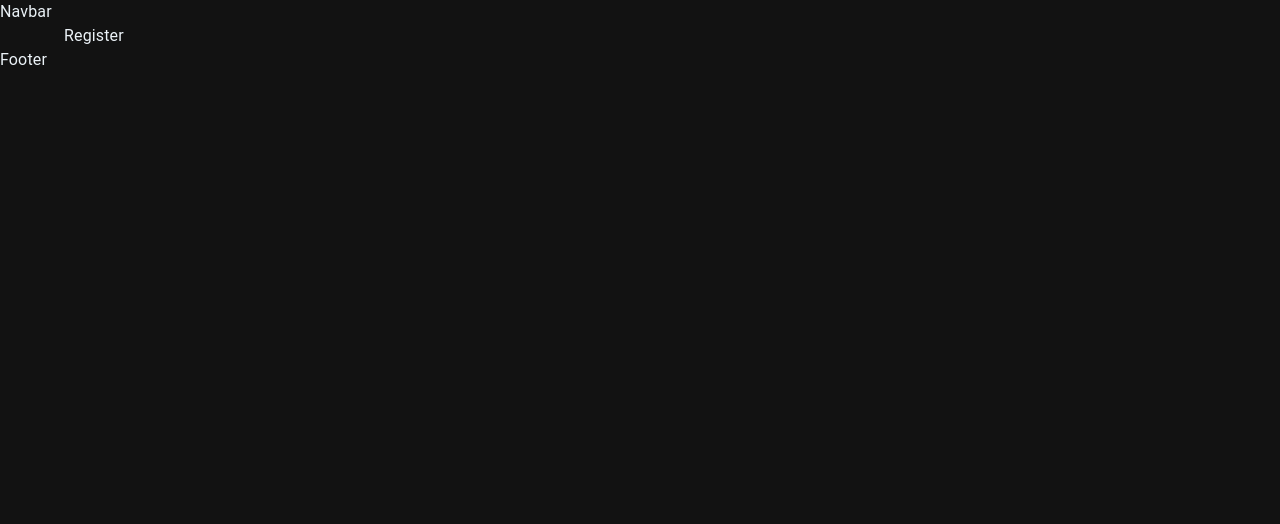
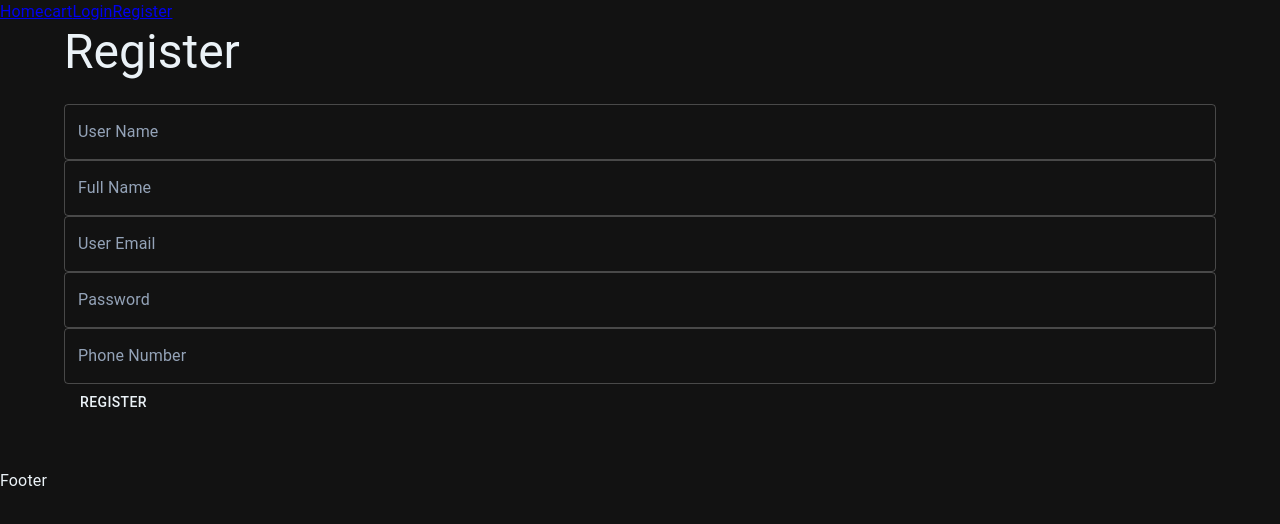
Before and after one commit to boshrabxy-lix/2Try-endProject, a React (Vite) app: page /register in a window 1280 px wide. Shown: the top 524 px of the page. Built offline with nearby package versions, Linux system fonts and the light colour scheme.

Commit message:
Register Server side validation +Preliminary design +registerSchema

```diff
--- a/src/components/navbar/Navbar.jsx
+++ b/src/components/navbar/Navbar.jsx
@@ -1,9 +1,13 @@
-import React from 'react'
+import React from "react";
+import { Link } from 'react-router-dom';
 
 export default function Navbar() {
   return (
     <div>
-      Navbar
+      <Link to="/">Home</Link>
+      <Link to="/cart">cart</Link>
+      <Link to="login">Login</Link>
+      <Link to="register">Register</Link>
     </div>
-  )
+  );
 }
--- a/src/pages/auth/register/Register.jsx
+++ b/src/pages/auth/register/Register.jsx
@@ -1,7 +1,105 @@
-import React from 'react'
+import Box from "@mui/material/Box";
+import React, { useState } from "react";
+import Button from "@mui/material/Button";
+import TextField from "@mui/material/TextField";
+import Typography from "@mui/material/Typography";
+import axios from "axios";
+import { useForm } from "react-hook-form";
+import { yupResolver } from "@hookform/resolvers/yup"
+import { registerSchema } from "../../../validation/RegisterSchema";
+import CircularProgress from "@mui/material/CircularProgress";
+
 
 export default function Register() {
+  const [ServerErrors, setServerErrors] = useState([]);
+  const { register, handleSubmit, formState: { errors, isSubmitting } } = useForm({
+    resolver: yupResolver(registerSchema)
+  });
+
+
+
+  const registerForm = async (data) => {
+    try {
+      const response = await axios.post(
+        `${import.meta.env.VITE_BURL}/auth/Account/Register`,
+        data,
+      );
+      console.log("responce", response);
+    } catch (err) {
+      console.log(err.response.data.errors);
+      setServerErrors(err.response.data.errors);
+    }
+  };
+
+
   return (
-    <div>Register</div>
-  )
+
+    <Box component={"section"} className="register-form" py={5}>
+      <Typography component={"h1"} variant="h3">
+        Register
+      </Typography>
+      {ServerErrors?.length > 0 ? ServerErrors.map((error) =>
+        <Typography color="error" alignItems={'center'}>{error}</Typography>
+      ) : ''}
+
+      <Box
+        component={"form"}
+        onSubmit={handleSubmit(registerForm)}
+        sx={{
+          flexDirection: "column",
+          gap: 4,
+          alignItems: "center",
+          mb: 3,
+          py: 3,
+        }}
+        py={2}
+        display={'flex'}
+      >
+        <TextField
+          {...register("userName")}
+          fullWidth
+          label="User Name"
+          variant="outlined"
+          error={errors.userName}
+          helperText={errors.userName?.message}
+        />
+        <TextField
+          {...register("fullName")}
+          fullWidth
+          label="Full Name"
+          variant="outlined"
+          error={errors.fullName}
+          helperText={errors.fullName?.message}
+        />
+        <TextField
+          {...register("email")}
+          fullWidth
+          label="User Email"
+          variant="outlined"
+          error={errors.email}
+          helperText={errors.email?.message}
+        />
+        <TextField
+          {...register("password")}
+          fullWidth
+          label="Password"
+          variant="outlined"
+          error={errors.password}
+          helperText={errors.password?.message}
+        />
+        <TextField
+          {...register("phoneNumber")}
+          fullWidth
+          label="Phone Number"
+          variant="outlined"
+          error={errors.phoneNumber}
+          helperText={errors.phoneNumber?.message}
+        />
+
+        <Button variant="contained " type="submit" disabled={isSubmitting}>
+          {isSubmitting ? <CircularProgress size={20} /> : "Register"}
+        </Button>
+      </Box>
+    </Box>
+  );
 }
--- /dev/null
+++ b/src/validation/RegisterSchema.jsx
@@ -0,0 +1,15 @@
+import * as yup from "yup";
+
+ export const registerSchema = yup.object({
+    userName:yup.string().required("userName is required").min(3,"userName must be at least 3 characters").max(20)
+    .matches(/^[a-zA-Z0-9_-]+$/, "userName must contain only letters, numbers, underscores, and hyphens"),
+    fullName:yup.string().required("fullName is required").max(20),
+    email:yup.string().email("email must be a valid email").required("email is required"),
+    phoneNumber:yup.string().required("phoneNumber is required"),
+    password:yup.string().required("password is required")
+    .min(6,"password must be at least 6 characters")
+    .matches(/[A-Z]/,"password must contain at least one uppercase letter")
+    .matches(/[a-z]/,"password must contain at least one lowercase letter")
+    .matches(/[\d]/,"password must contain at least one number")
+    .matches(/[@$!%*?&]/,"password must contain at least one special character"),
+});
```
